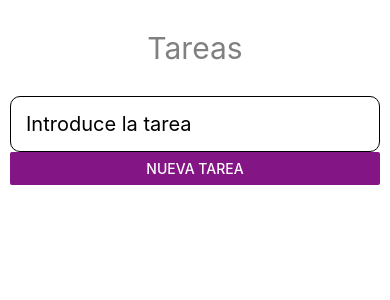
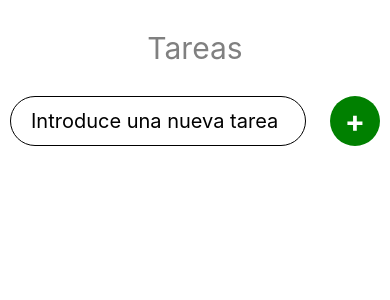
Before and after one commit to sruizpdev/tareas-rn, a React Native app: screen / in a window 390 px wide. Shown: the top 300 px of the page. Built offline with nearby package versions, Linux system fonts and the light colour scheme.

Commit message:
un poco de estilos

```diff
--- a/src/components/Form.js
+++ b/src/components/Form.js
@@ -1,5 +1,13 @@
-import React, {useState,useEffect} from 'react';
-import {StyleSheet, View, Text, Alert, Button, TextInput} from 'react-native';
+import React, {useState, useEffect} from 'react';
+import {
+  StyleSheet,
+  View,
+  Text,
+  Alert,
+  Button,
+  TextInput,
+  Pressable,
+} from 'react-native';
 import {generateId, storeData} from '../helpers';
 import AsyncStorage from '@react-native-async-storage/async-storage';
 
@@ -7,12 +15,12 @@ const Form = ({task, setTask, tasks, setTasks}) => {
   const [taskName, setTaskName] = useState('');
   const [error, setError] = useState(false);
 
-
   useEffect(() => {
     if (Object.keys(task).length > 0) {
       setTaskName(task.taskName);
     }
   }, [task]);
+
   const handleTask = () => {
     const storeData = async value => {
       try {
@@ -31,8 +39,6 @@ const Form = ({task, setTask, tasks, setTasks}) => {
     const taskObject = {
       taskName,
     };
-
-
 
     if (task.id) {
       taskObject.id = task.id;
@@ -53,31 +59,45 @@ const Form = ({task, setTask, tasks, setTasks}) => {
   };
   return (
     <View style={styles.container}>
-      <View sytle={styles.field}>
-        <TextInput
-          style={styles.input}
-          placeholder="Introduce la tarea"
-          value={taskName}
-          onChangeText={setTaskName}
-        />
-        <Button
-          onPress={handleTask}
-          title={task.id ? 'Editar' : 'Nueva tarea'}
-          color="#841584"
-        />
-      </View>
+      <TextInput
+        style={styles.input}
+        placeholder="Introduce una nueva tarea"
+        value={taskName}
+        onChangeText={setTaskName}
+      />
+      <Pressable onPress={handleTask} style={styles.btnNewTask}>
+        <Text style={styles.btnNewTaskText}>{task.id ? '-' : '+'}</Text>
+      </Pressable>
     </View>
   );
 };
 
 const styles = StyleSheet.create({
-  container: {paddingHorizontal: 10},
-  field: {},
+  container: {
+    paddingHorizontal: 10,
+    flexDirection: 'row',
+    columnGap: 10,
+    justifyContent:'space-between'
+    ,marginBottom:30
+  },
+
   input: {
     borderWidth: 1,
-    padding: 15,
+    paddingLeft: 20,
     fontSize: 20,
-    borderRadius: 10,
+    borderRadius:50,
+    width:'80%'
   },
+  btnNewTask: {
+    backgroundColor: 'green',
+    paddingHorizontal: 10,
+    width:50,
+    height:50,
+    borderRadius: 100,
+    justifyContent:'center',
+    alignItems:'center'
+
+  },
+  btnNewTaskText: {fontWeight:'bold',fontSize:30, color: 'white'},
 });
 export default Form;
--- a/src/components/Task.js
+++ b/src/components/Task.js
@@ -1,18 +1,63 @@
 import React, {useState} from 'react';
 
-import {Text, StyleSheet, View, Button} from 'react-native';
+import {Text, StyleSheet, View, Button, Pressable} from 'react-native';
 
 const Task = ({task, setTask, deleteTask}) => {
   const {id, taskName} = task;
+  const [selected, setSelected] = useState(false);
+
+  const handleCheckbox = () => {
+    setSelected(true);
+    setTimeout(() => {
+      deleteTask(id);
+      setSelected(false);
+    }, 1000);
+  };
+
   return (
     <View style={styles.container}>
-      <Text>{taskName}</Text>
-      <Button onPress={() => deleteTask(id)} title="Eliminar" color="#841584" />
-      <Button onPress={() => setTask(task)} title="Edit" color="#841584" />
+      <Text style={styles.taskText}> {taskName}</Text>
+
+      <Pressable onPress={() => setTask(task)} style={styles.btnEdit}>
+        <Text style={styles.btnText}>e</Text>
+      </Pressable>
+      <Pressable onPress={handleCheckbox} style={styles.btnDelete}>
+        <Text style={styles.btnText}>-</Text>
+      </Pressable>
     </View>
   );
 };
 const styles = StyleSheet.create({
-  container: {},
+  container: {
+    flexDirection: 'row',
+    paddingHorizontal: 10,
+    marginVertical: 10,
+    justifyContent: 'space-between',
+  },
+  taskText: {
+    fontSize: 20,
+    width: '70%',
+  },
+  btnEdit: {
+    backgroundColor: 'blue',
+    borderRadius: 50,
+    width: 50,
+    height: 50,
+    borderRadius: 100,
+    justifyContent: 'center',
+    alignItems: 'center',
+  },
+  btnDelete: {
+    backgroundColor: 'red',
+    borderRadius: 50,
+    width: 50,
+    height: 50,
+    borderRadius: 100,
+    justifyContent: 'center',
+    alignItems: 'center',
+  },
+  btnText: {
+    color: 'white',
+  },
 });
 export default Task;
```
